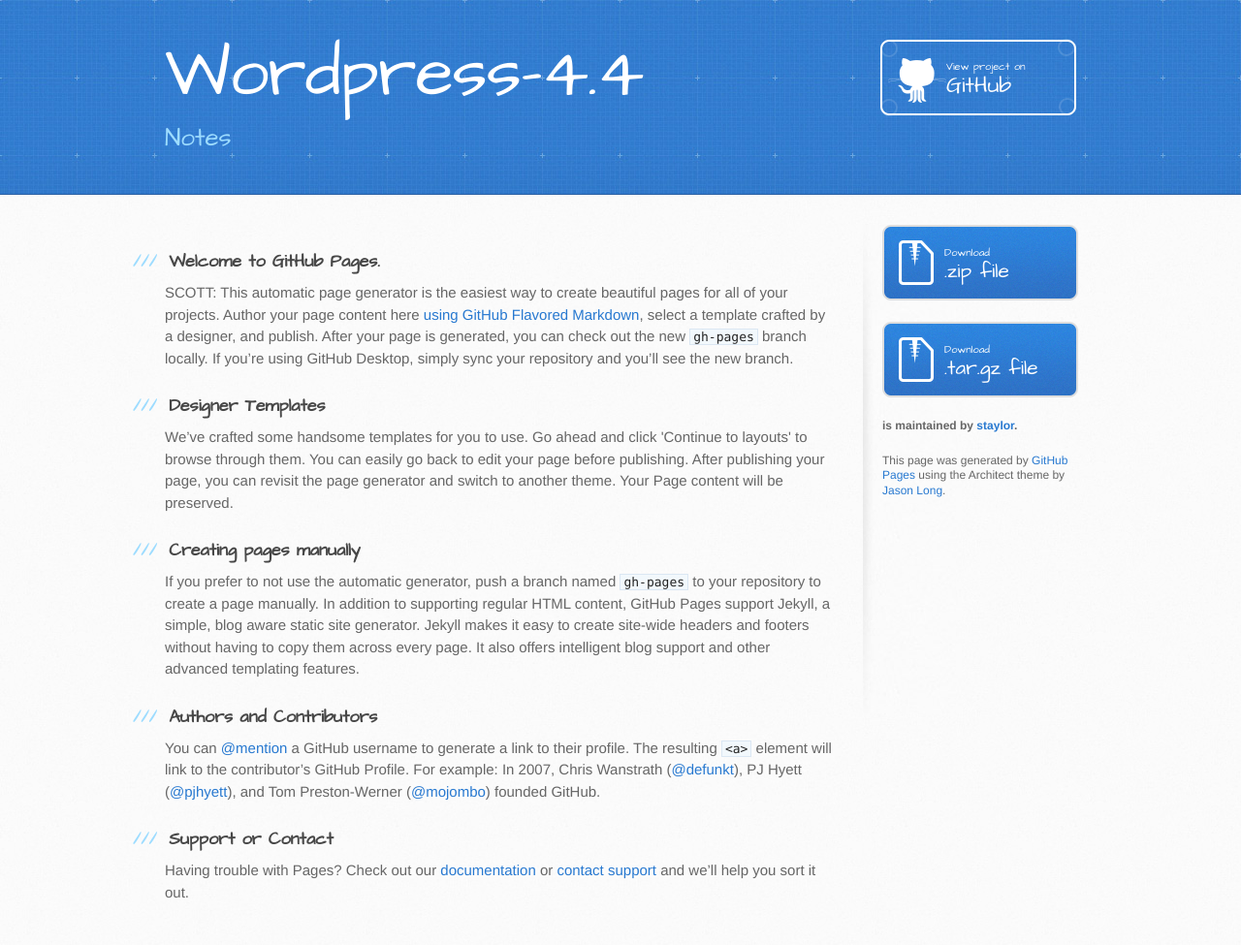
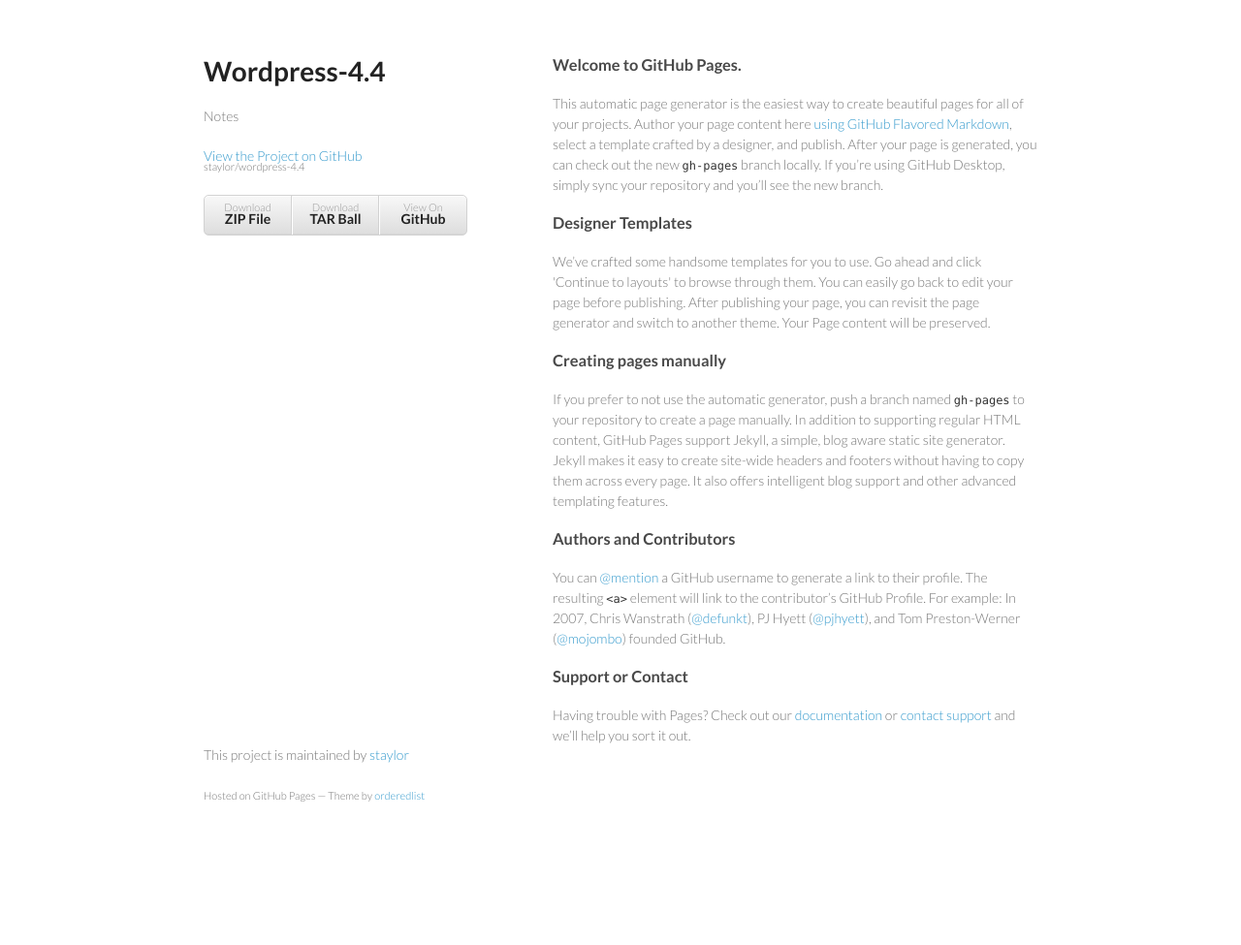
Before and after one commit to staylor/wordpress-4.4, a Jekyll site: the page index.html, which Jekyll copies as it is, in a window 1280 px wide. Shown: the whole page at 97% size. Built offline with Jekyll 4.4.1, drawn with Linux system fonts in a browser that asks for light colours; after the commit the page ends 900 px from its top, so only the background shows below that.

Commit message:
Create gh-pages branch via GitHub

```diff
--- a/index.html
+++ b/index.html
@@ -1,12 +1,37 @@
----
-layout: default
-title: WordPress 4.4
----
+<!doctype html>
+<html>
+  <head>
+    <meta charset="utf-8">
+    <meta http-equiv="X-UA-Compatible" content="chrome=1">
+    <title>Wordpress-4.4 by staylor</title>
 
-<h3>
+    <link rel="stylesheet" href="stylesheets/styles.css">
+    <link rel="stylesheet" href="stylesheets/github-light.css">
+    <meta name="viewport" content="width=device-width, initial-scale=1, user-scalable=no">
+    <!--[if lt IE 9]>
+    <script src="//html5shiv.googlecode.com/svn/trunk/html5.js"></script>
+    <![endif]-->
+  </head>
+  <body>
+    <div class="wrapper">
+      <header>
+        <h1>Wordpress-4.4</h1>
+        <p>Notes</p>
+
+        <p class="view"><a href="https://github.com/staylor/wordpress-4.4">View the Project on GitHub <small>staylor/wordpress-4.4</small></a></p>
+
+
+        <ul>
+          <li><a href="https://github.com/staylor/wordpress-4.4/zipball/master">Download <strong>ZIP File</strong></a></li>
+          <li><a href="https://github.com/staylor/wordpress-4.4/tarball/master">Download <strong>TAR Ball</strong></a></li>
+          <li><a href="https://github.com/staylor/wordpress-4.4">View On <strong>GitHub</strong></a></li>
+        </ul>
+      </header>
+      <section>
+        <h3>
 <a id="welcome-to-github-pages" class="anchor" href="#welcome-to-github-pages" aria-hidden="true"><span class="octicon octicon-link"></span></a>Welcome to GitHub Pages.</h3>
 
-<p>SCOTT: This automatic page generator is the easiest way to create beautiful pages for all of your projects. Author your page content here <a href="https://guides.github.com/features/mastering-markdown/">using GitHub Flavored Markdown</a>, select a template crafted by a designer, and publish. After your page is generated, you can check out the new <code>gh-pages</code> branch locally. If you’re using GitHub Desktop, simply sync your repository and you’ll see the new branch.</p>
+<p>This automatic page generator is the easiest way to create beautiful pages for all of your projects. Author your page content here <a href="https://guides.github.com/features/mastering-markdown/">using GitHub Flavored Markdown</a>, select a template crafted by a designer, and publish. After your page is generated, you can check out the new <code>gh-pages</code> branch locally. If you’re using GitHub Desktop, simply sync your repository and you’ll see the new branch.</p>
 
 <h3>
 <a id="designer-templates" class="anchor" href="#designer-templates" aria-hidden="true"><span class="octicon octicon-link"></span></a>Designer Templates</h3>
@@ -27,3 +52,13 @@
 <a id="support-or-contact" class="anchor" href="#support-or-contact" aria-hidden="true"><span class="octicon octicon-link"></span></a>Support or Contact</h3>
 
 <p>Having trouble with Pages? Check out our <a href="https://help.github.com/pages">documentation</a> or <a href="https://github.com/contact">contact support</a> and we’ll help you sort it out.</p>
+      </section>
+      <footer>
+        <p>This project is maintained by <a href="https://github.com/staylor">staylor</a></p>
+        <p><small>Hosted on GitHub Pages &mdash; Theme by <a href="https://github.com/orderedlist">orderedlist</a></small></p>
+      </footer>
+    </div>
+    <script src="javascripts/scale.fix.js"></script>
+
+  </body>
+</html>
--- /dev/null
+++ b/javascripts/scale.fix.js
@@ -0,0 +1,17 @@
+var metas = document.getElementsByTagName('meta');
+var i;
+if (navigator.userAgent.match(/iPhone/i)) {
+  for (i=0; i<metas.length; i++) {
+    if (metas[i].name == "viewport") {
+      metas[i].content = "width=device-width, minimum-scale=1.0, maximum-scale=1.0";
+    }
+  }
+  document.addEventListener("gesturestart", gestureStart, false);
+}
+function gestureStart() {
+  for (i=0; i<metas.length; i++) {
+    if (metas[i].name == "viewport") {
+      metas[i].content = "width=device-width, minimum-scale=0.25, maximum-scale=1.6";
+    }
+  }
+}
--- /dev/null
+++ b/stylesheets/styles.css
@@ -0,0 +1,255 @@
+@import url(https://fonts.googleapis.com/css?family=Lato:300italic,700italic,300,700);
+
+body {
+  padding:50px;
+  font:14px/1.5 Lato, "Helvetica Neue", Helvetica, Arial, sans-serif;
+  color:#777;
+  font-weight:300;
+}
+
+h1, h2, h3, h4, h5, h6 {
+  color:#222;
+  margin:0 0 20px;
+}
+
+p, ul, ol, table, pre, dl {
+  margin:0 0 20px;
+}
+
+h1, h2, h3 {
+  line-height:1.1;
+}
+
+h1 {
+  font-size:28px;
+}
+
+h2 {
+  color:#393939;
+}
+
+h3, h4, h5, h6 {
+  color:#494949;
+}
+
+a {
+  color:#39c;
+  font-weight:400;
+  text-decoration:none;
+}
+
+a small {
+  font-size:11px;
+  color:#777;
+  margin-top:-0.6em;
+  display:block;
+}
+
+.wrapper {
+  width:860px;
+  margin:0 auto;
+}
+
+blockquote {
+  border-left:1px solid #e5e5e5;
+  margin:0;
+  padding:0 0 0 20px;
+  font-style:italic;
+}
+
+code, pre {
+  font-family:Monaco, Bitstream Vera Sans Mono, Lucida Console, Terminal;
+  color:#333;
+  font-size:12px;
+}
+
+pre {
+  padding:8px 15px;
+  background: #f8f8f8;
+  border-radius:5px;
+  border:1px solid #e5e5e5;
+  overflow-x: auto;
+}
+
+table {
+  width:100%;
+  border-collapse:collapse;
+}
+
+th, td {
+  text-align:left;
+  padding:5px 10px;
+  border-bottom:1px solid #e5e5e5;
+}
+
+dt {
+  color:#444;
+  font-weight:700;
+}
+
+th {
+  color:#444;
+}
+
+img {
+  max-width:100%;
+}
+
+header {
+  width:270px;
+  float:left;
+  position:fixed;
+}
+
+header ul {
+  list-style:none;
+  height:40px;
+
+  padding:0;
+
+  background: #eee;
+  background: -moz-linear-gradient(top, #f8f8f8 0%, #dddddd 100%);
+  background: -webkit-gradient(linear, left top, left bottom, color-stop(0%,#f8f8f8), color-stop(100%,#dddddd));
+  background: -webkit-linear-gradient(top, #f8f8f8 0%,#dddddd 100%);
+  background: -o-linear-gradient(top, #f8f8f8 0%,#dddddd 100%);
+  background: -ms-linear-gradient(top, #f8f8f8 0%,#dddddd 100%);
+  background: linear-gradient(top, #f8f8f8 0%,#dddddd 100%);
+
+  border-radius:5px;
+  border:1px solid #d2d2d2;
+  box-shadow:inset #fff 0 1px 0, inset rgba(0,0,0,0.03) 0 -1px 0;
+  width:270px;
+}
+
+header li {
+  width:89px;
+  float:left;
+  border-right:1px solid #d2d2d2;
+  height:40px;
+}
+
+header ul a {
+  line-height:1;
+  font-size:11px;
+  color:#999;
+  display:block;
+  text-align:center;
+  padding-top:6px;
+  height:40px;
+}
+
+strong {
+  color:#222;
+  font-weight:700;
+}
+
+header ul li + li {
+  width:88px;
+  border-left:1px solid #fff;
+}
+
+header ul li + li + li {
+  border-right:none;
+  width:89px;
+}
+
+header ul a strong {
+  font-size:14px;
+  display:block;
+  color:#222;
+}
+
+section {
+  width:500px;
+  float:right;
+  padding-bottom:50px;
+}
+
+small {
+  font-size:11px;
+}
+
+hr {
+  border:0;
+  background:#e5e5e5;
+  height:1px;
+  margin:0 0 20px;
+}
+
+footer {
+  width:270px;
+  float:left;
+  position:fixed;
+  bottom:50px;
+}
+
+@media print, screen and (max-width: 960px) {
+
+  div.wrapper {
+    width:auto;
+    margin:0;
+  }
+
+  header, section, footer {
+    float:none;
+    position:static;
+    width:auto;
+  }
+
+  header {
+    padding-right:320px;
+  }
+
+  section {
+    border:1px solid #e5e5e5;
+    border-width:1px 0;
+    padding:20px 0;
+    margin:0 0 20px;
+  }
+
+  header a small {
+    display:inline;
+  }
+
+  header ul {
+    position:absolute;
+    right:50px;
+    top:52px;
+  }
+}
+
+@media print, screen and (max-width: 720px) {
+  body {
+    word-wrap:break-word;
+  }
+
+  header {
+    padding:0;
+  }
+
+  header ul, header p.view {
+    position:static;
+  }
+
+  pre, code {
+    word-wrap:normal;
+  }
+}
+
+@media print, screen and (max-width: 480px) {
+  body {
+    padding:15px;
+  }
+
+  header ul {
+    display:none;
+  }
+}
+
+@media print {
+  body {
+    padding:0.4in;
+    font-size:12pt;
+    color:#444;
+  }
+}
```
